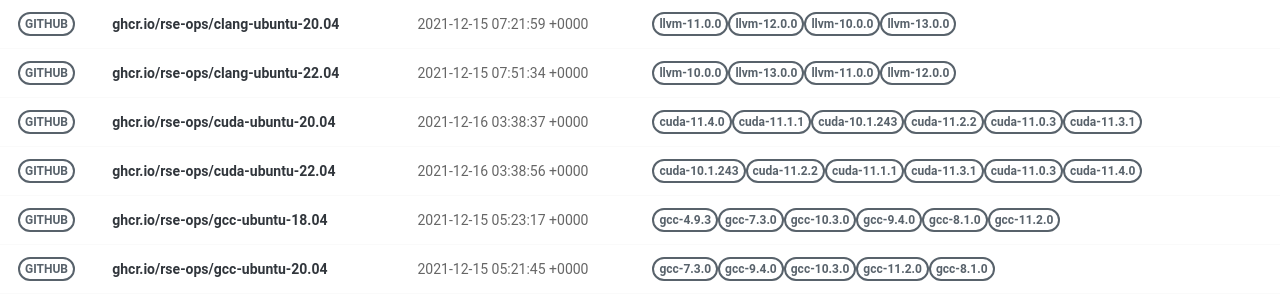
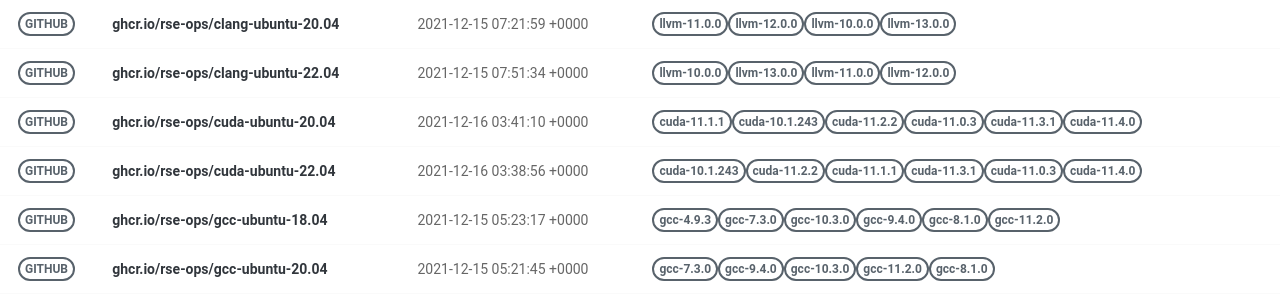
Before and after one commit to rse-ops/docker-images, a Jekyll site: the page built from pages/index.md, in a window 1280 px wide. Shown: the part 179-479 px from the top of the page. Built offline with Jekyll 4.4.1, drawn with Linux system fonts in a browser that asks for light colours; nearby versions of some CDN libraries.

Commit message:
Automated push to update library 2021-12-16

```diff
--- a/_library/ghcr.io-rse-ops-cuda-ubuntu-20.04.md
+++ b/_library/ghcr.io-rse-ops-cuda-ubuntu-20.04.md
@@ -1,14 +1,11 @@
 ---
 layout: container
 name: ghcr.io/rse-ops/cuda-ubuntu-20.04
-updated_at: 2021-12-16 03:38:37.447797
+updated_at: 2021-12-16 03:41:10.423280
 
 
 container_url: https://github.com/orgs/rse-ops/packages/container/package/cuda-ubuntu-20.04
 versions:
- - tag: cuda-11.4.0
-   dockerfile: https://github.com/rse-ops/docker-images/blob/main/ubuntu/cuda/Dockerfile
-   manifest: https://crane.ggcr.dev/manifest/ghcr.io/rse-ops/cuda-ubuntu-20.04:cuda-11.4.0
  - tag: cuda-11.1.1
    dockerfile: https://github.com/rse-ops/docker-images/blob/main/ubuntu/cuda/Dockerfile
    manifest: https://crane.ggcr.dev/manifest/ghcr.io/rse-ops/cuda-ubuntu-20.04:cuda-11.1.1
```
Also changed, not shown: other parts of _library/ghcr.io-rse-ops-cuda-ubuntu-20.04.md (+3 -0 lines).
